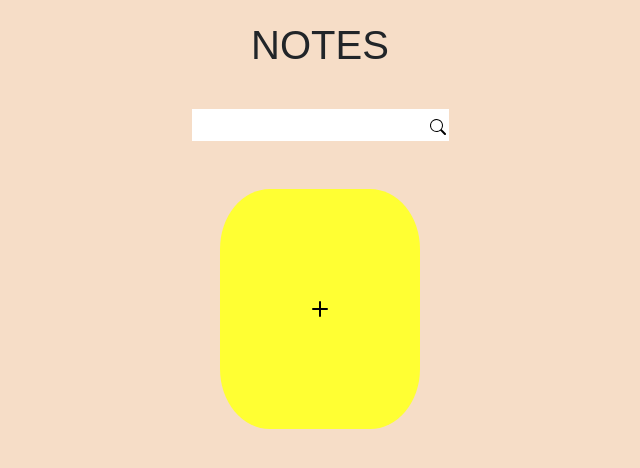
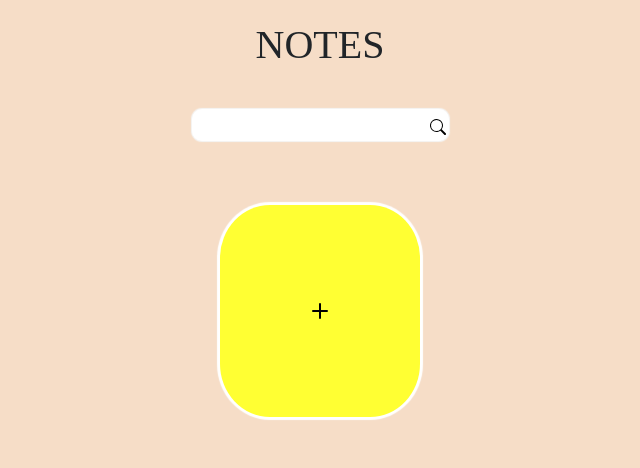
Before and after one commit to BhargavVasudevaVunnam/ToDoList, a React (Create React App) app: page / in a window 1280 px wide. Shown: the top 468 px of the page, without its empty margins (320-960 px from the left). Built offline with nearby package versions, Linux system fonts and the light colour scheme; the HTML template or start-up script is replaced by a standard one.

Commit message:
added new features

```diff
--- a/package.json
+++ b/package.json
@@ -13,7 +13,7 @@
     "react-bootstrap": "^2.7.2",
     "react-dom": "^18.2.0",
     "react-icons": "^4.8.0",
-    "react-scripts": "5.0.1",
+    "react-scripts": "^5.0.1",
     "sass": "^1.60.0",
     "web-vitals": "^2.1.4"
   },
--- a/src/AddNote.scss
+++ b/src/AddNote.scss
@@ -2,14 +2,15 @@
 #AddNote{
     pointer-events: auto;
     background-color: var(--notes-bg-color);
-    width: 20vw;
-    height: 30vh;
     min-width: 100px;
     min-height: 130px;
     max-width: 200px;
     display: flex;
     align-items: center;
     justify-content: center;
+    box-shadow: 0 0 1px 3px white;
+    width: 200px;
+    height: 212.25px;
     border-radius: 25%;
 }
 #AddNote:hover{
--- a/src/Editing.scss
+++ b/src/Editing.scss
@@ -12,6 +12,7 @@
     align-self: center;
     max-width: 50px;
     border-radius: 15%;
+    box-shadow: 0px 0px 3px 3px gray;
 }
 #button1:hover{
     @extend .mouseonnote;
@@ -21,10 +22,12 @@
     border: 5px solid black;
 }
 #firstbox{
-
+    border-radius: 10px;
+    box-shadow: 0px 0px 3px 3px gray;
     align-self: center;
 }
 #secondbox{
-
+    border-radius: 10px;
+    box-shadow: 0px 0px 3px 3px gray;
     align-self: center;
 }
--- a/src/Home.scss
+++ b/src/Home.scss
@@ -13,19 +13,21 @@
 #notes{
     flex: 1;
     display: flex;
-    padding: 1em;
-    gap: 1em;
+    padding: 2em;
+    gap: 3em;
     flex-wrap: wrap;
     justify-content:space-evenly;
     overflow: auto;
+
 }
 ::-webkit-scrollbar {
     display:none;
 }
 h1{
     display: inline-block;
-    font-family:sans-serif;
-
+    font-family:'Times New Roman', Times, serif;
+    font-size: xx-large;
+    font-weight: bolder;
 }
 h1:hover{
     @extend .mouseonnote;
--- a/src/Note.scss
+++ b/src/Note.scss
@@ -1,12 +1,13 @@
 @import './App.scss';
 .notes{
-    width: 20vw;
-    height: 30vh;
+    width: 200px;
+    height: 212.25px;
     min-width: 100px;
     min-height: 130px;
     max-width: 200px;
     background-color: var(--notes-bg-color);
     border-radius: 25%;
+    box-shadow: 0 0 1px 3px white;
     display: flex;
     flex-direction: column;
     align-content: center;
--- a/src/Search.scss
+++ b/src/Search.scss
@@ -1,6 +1,13 @@
 #searchbar{
     background-color: white;
     padding: 3px;
+    border-radius: 10px;
+    box-shadow: 0px 0px 1px 1px whitesmoke;
+}
+
+#searchbar:not(:hover){
+transform: rotateX(360deg);
+transition: transform ease-in-out 0.5s 0.5s;
 }
 input{
     border: none;
```
Also changed, not shown: 1 other file (tests, documents, lock files or other folders).
